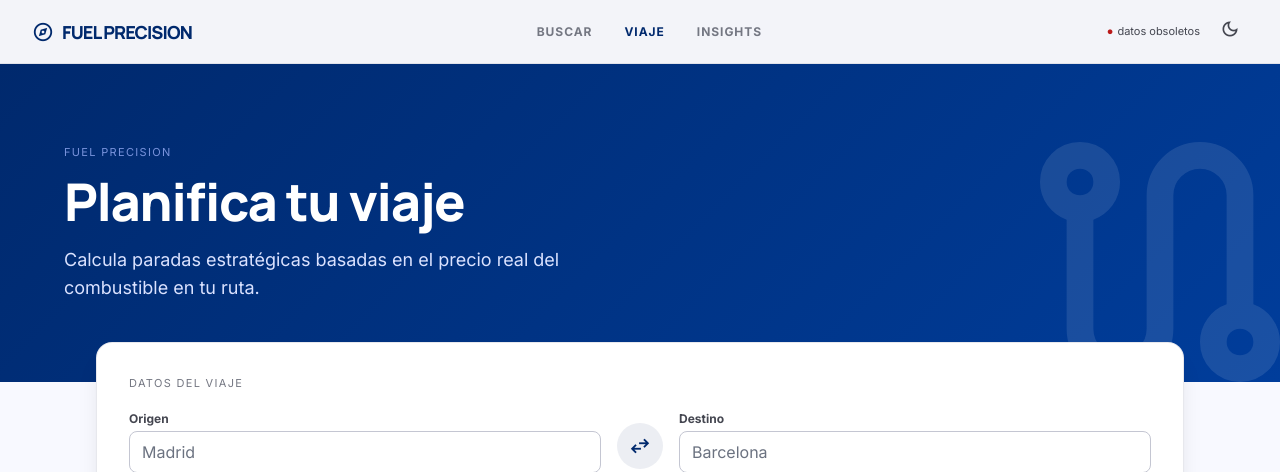
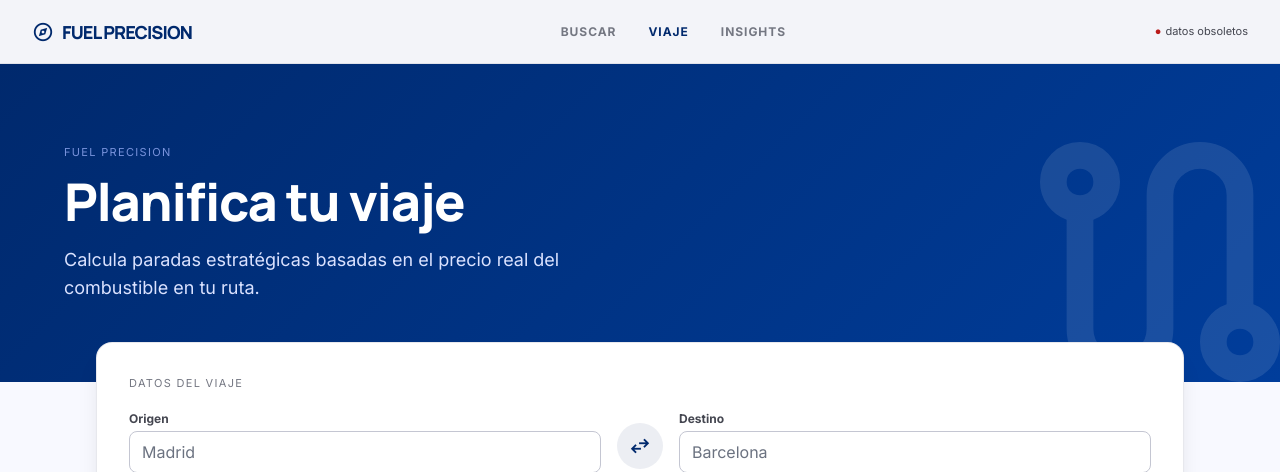
Before and after one commit to gerardovitale/travel-assistant, a Python web app: template fuel-dashboard/app/web/templates/trip.html in a window 1280 px wide. Shown: the top 472 px of the page. Run offline with Jinja, Linux system fonts and the light colour scheme; the template is opened without the code that fills it, so the values that code supplies are empty; some libraries are stand-ins or nearby versions.

Commit message:
remove bad dark mode button

```diff
--- a/fuel-dashboard/app/web/static/css/tokens.css
+++ b/fuel-dashboard/app/web/static/css/tokens.css
@@ -54,7 +54,3 @@ input:focus, select:focus, textarea:focus {
 /* Segmented control pill */
 .seg-active { background: white; color: #00296d; box-shadow: 0 1px 2px rgba(0,0,0,0.08); }
 .seg-inactive { color: #747782; }
-
-/* Dark mode overrides (opt-in via class on <html>) */
-html.dark body { background-color: #0f1115; color: #e1e2e8; }
-html.dark input, html.dark select, html.dark textarea { background-color: #1f2228; color: #e1e2e8; border-color: #3a3d45; }
--- a/fuel-dashboard/app/web/static/js/app.js
+++ b/fuel-dashboard/app/web/static/js/app.js
@@ -1,4 +1,4 @@
-// Shared: fetch wrapper, toast, data status, theme toggle.
+// Shared: fetch wrapper, toast, data status.
 const API = "/api/v1";
 
 export async function api(path, opts = {}) {
@@ -84,20 +84,6 @@ async function refreshDataStatus() {
   }
 }
 
-// Dark mode toggle
-function initThemeToggle() {
-  const btn = document.getElementById("theme-toggle");
-  if (!btn) return;
-  const stored = localStorage.getItem("theme");
-  if (stored === "dark") document.documentElement.classList.add("dark");
-  btn.addEventListener("click", () => {
-    const root = document.documentElement;
-    root.classList.toggle("dark");
-    localStorage.setItem("theme", root.classList.contains("dark") ? "dark" : "light");
-  });
-}
-
 document.addEventListener("DOMContentLoaded", () => {
-  initThemeToggle();
   refreshDataStatus();
 });
--- a/fuel-dashboard/app/web/templates/base.html
+++ b/fuel-dashboard/app/web/templates/base.html
@@ -97,9 +97,6 @@
   </nav>
   <div class="flex items-center gap-3">
     <span id="data-status" class="hidden md:inline-flex items-center gap-1 text-[11px] font-label text-outline" title="Estado de los datos"></span>
-    <button type="button" id="theme-toggle" class="p-2 rounded-full hover:bg-surface-container transition-colors" aria-label="Cambiar tema">
-      <span class="material-symbols-outlined text-on-surface-variant text-[20px]">dark_mode</span>
-    </button>
   </div>
 </header>
 
```
Also changed, not shown: fuel-dashboard/tests/test_web_routes.py (+1 -0 lines).
